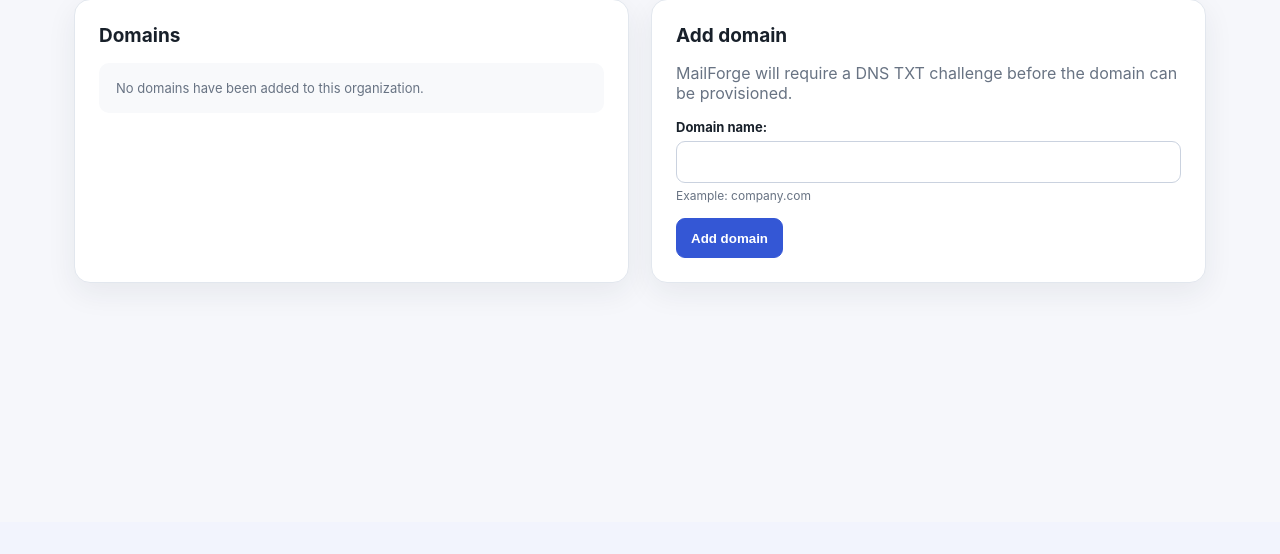
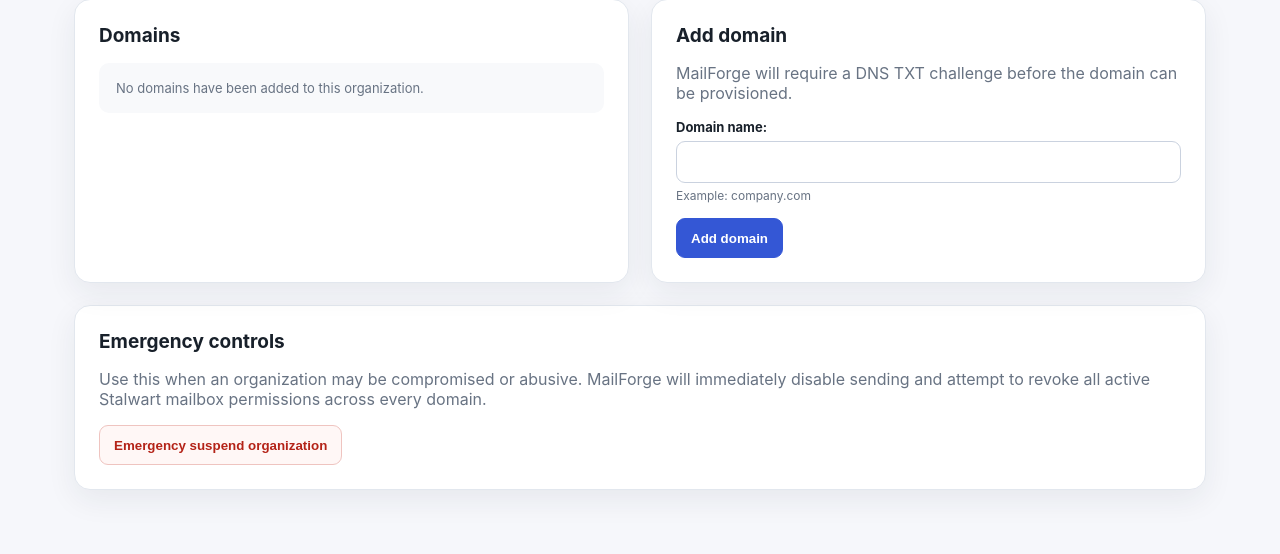
Before and after one commit to birleopold/mailforge-platform, a Django app: a page that uses templates/portal/tenant.html in a window 1280 px wide. Shown: the part 278-832 px from the top of the page. Before the commit the page ends 562 px from the top, so only its background shows below. Run offline with Django 5.2, Linux system fonts and the light colour scheme; a user stored in the database is signed in; tables that the repository leaves empty hold one stand-in row (values such as "Sample post"); data that the repository does not hold is empty; parts of the project's set-up code (start-up, migrations or seed data) failed here and were passed over.

Commit message:
Add organization emergency suspension controls

```diff
--- a/templates/portal/tenant.html
+++ b/templates/portal/tenant.html
@@ -10,6 +10,12 @@
   </div>
   <a class="button" href="{% url 'portal-members' tenant_slug=tenant.slug %}">Manage members</a>
 </div>
+
+{% if tenant.status == 'suspended' %}
+  <div class="message error">
+    <strong>Emergency suspension active.</strong> MailForge is keeping this organization's domains and active mailbox accounts suspended until the owner reactivates it.
+  </div>
+{% endif %}
 
 <div class="grid two">
   <section class="card">
@@ -31,7 +37,7 @@
     {% endif %}
   </section>
 
-  {% if can_manage %}
+  {% if can_manage and tenant.status != 'suspended' %}
   <section class="card">
     <h2>Add domain</h2>
     <p class="muted">MailForge will require a DNS TXT challenge before the domain can be provisioned.</p>
@@ -43,4 +49,23 @@
   </section>
   {% endif %}
 </div>
+
+{% if membership.role == 'owner' %}
+<section class="card top-gap danger-zone">
+  <h2>Emergency controls</h2>
+  {% if tenant.status == 'suspended' %}
+    <p class="muted">Reactivation restores mailbox access first with sending disabled, then each provisioned domain must pass the normal DNS and Stalwart sending-policy checks before outbound mail is enabled.</p>
+    <form method="post" action="{% url 'portal-tenant-reactivate' tenant_slug=tenant.slug %}">
+      {% csrf_token %}
+      <button class="button primary" type="submit">Reactivate organization</button>
+    </form>
+  {% else %}
+    <p class="muted">Use this when an organization may be compromised or abusive. MailForge will immediately disable sending and attempt to revoke all active Stalwart mailbox permissions across every domain.</p>
+    <form method="post" action="{% url 'portal-tenant-suspend' tenant_slug=tenant.slug %}" onsubmit="return confirm('Emergency suspend {{ tenant.name|escapejs }} and all of its domains?');">
+      {% csrf_token %}
+      <button class="button danger-button" type="submit">Emergency suspend organization</button>
+    </form>
+  {% endif %}
+</section>
+{% endif %}
 {% endblock %}
```
